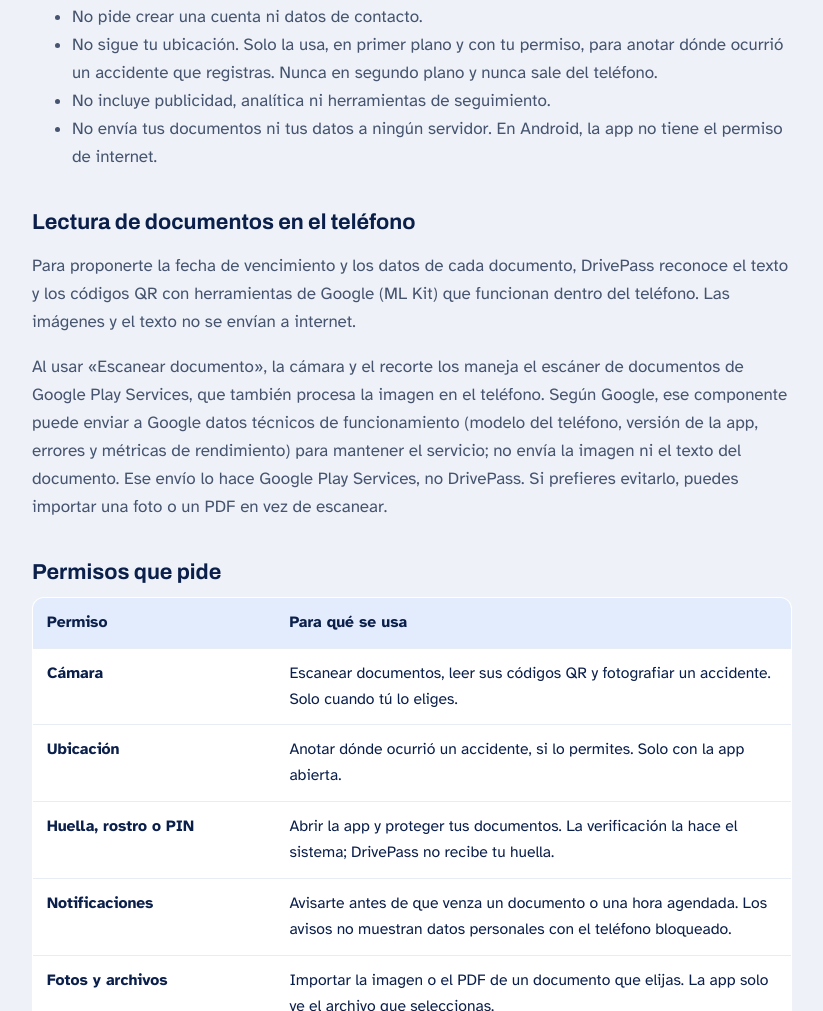
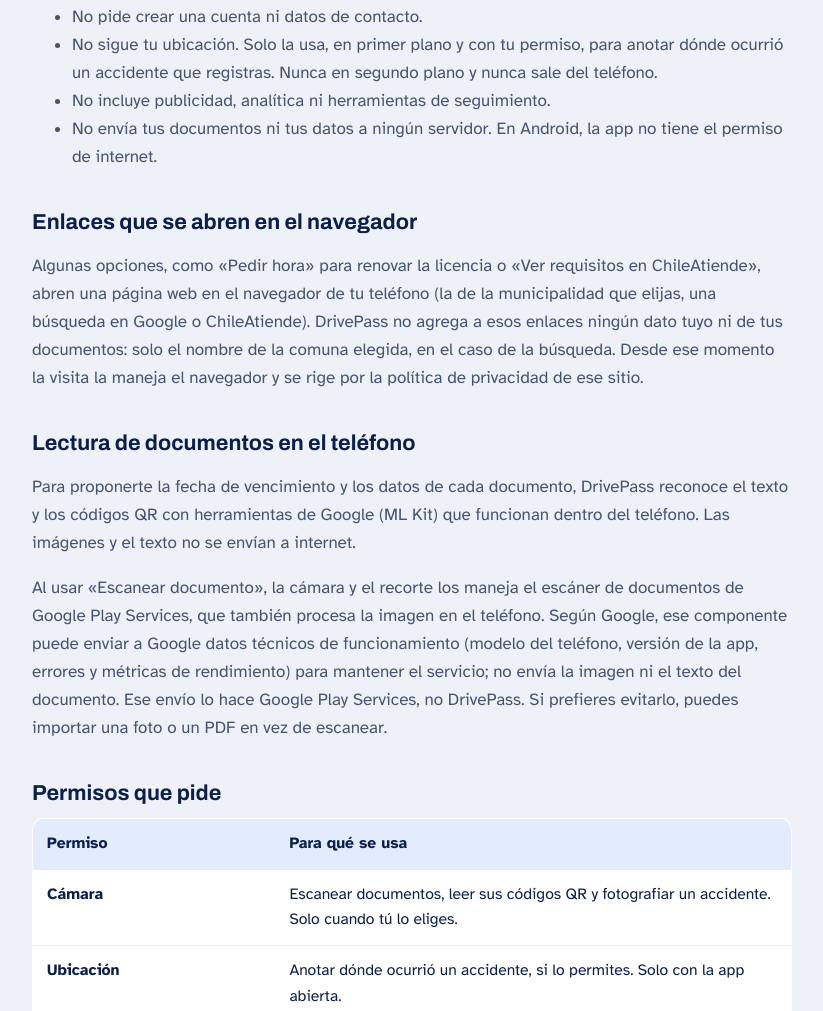
Before and after one commit to DiceaDev/drivepass, a plain HTML site: page privacidad.html in a window 1280 px wide. Shown: the part 1138-2149 px from the top of the page, without its empty margins (228-1051 px from the left). Drawn offline with Linux system fonts and the light colour scheme.

Commit message:
docs: política de privacidad aclara los enlaces que se abren en el navegador
Co-Authored-By: Claude Opus 5.5 <noreply@anthropic.com>
Claude-Session: https://claude.ai/code/session_01QafZnuSJzCiJk3XtBrA9Wc

```diff
--- a/privacidad.html
+++ b/privacidad.html
@@ -96,6 +96,9 @@
     <li>No envía tus documentos ni tus datos a ningún servidor. En Android, la app no tiene el permiso de internet.</li>
   </ul>
 
+  <h2>Enlaces que se abren en el navegador</h2>
+  <p>Algunas opciones, como «Pedir hora» para renovar la licencia o «Ver requisitos en ChileAtiende», abren una página web en el navegador de tu teléfono (la de la municipalidad que elijas, una búsqueda en Google o ChileAtiende). DrivePass no agrega a esos enlaces ningún dato tuyo ni de tus documentos: solo el nombre de la comuna elegida, en el caso de la búsqueda. Desde ese momento la visita la maneja el navegador y se rige por la política de privacidad de ese sitio.</p>
+
   <h2>Lectura de documentos en el teléfono</h2>
   <p>Para proponerte la fecha de vencimiento y los datos de cada documento, DrivePass reconoce el texto y los códigos QR con herramientas de Google (ML Kit) que funcionan dentro del teléfono. Las imágenes y el texto no se envían a internet.</p>
   <p>Al usar «Escanear documento», la cámara y el recorte los maneja el escáner de documentos de Google Play Services, que también procesa la imagen en el teléfono. Según Google, ese componente puede enviar a Google datos técnicos de funcionamiento (modelo del teléfono, versión de la app, errores y métricas de rendimiento) para mantener el servicio; no envía la imagen ni el texto del documento. Ese envío lo hace Google Play Services, no DrivePass. Si prefieres evitarlo, puedes importar una foto o un PDF en vez de escanear.</p>
```
